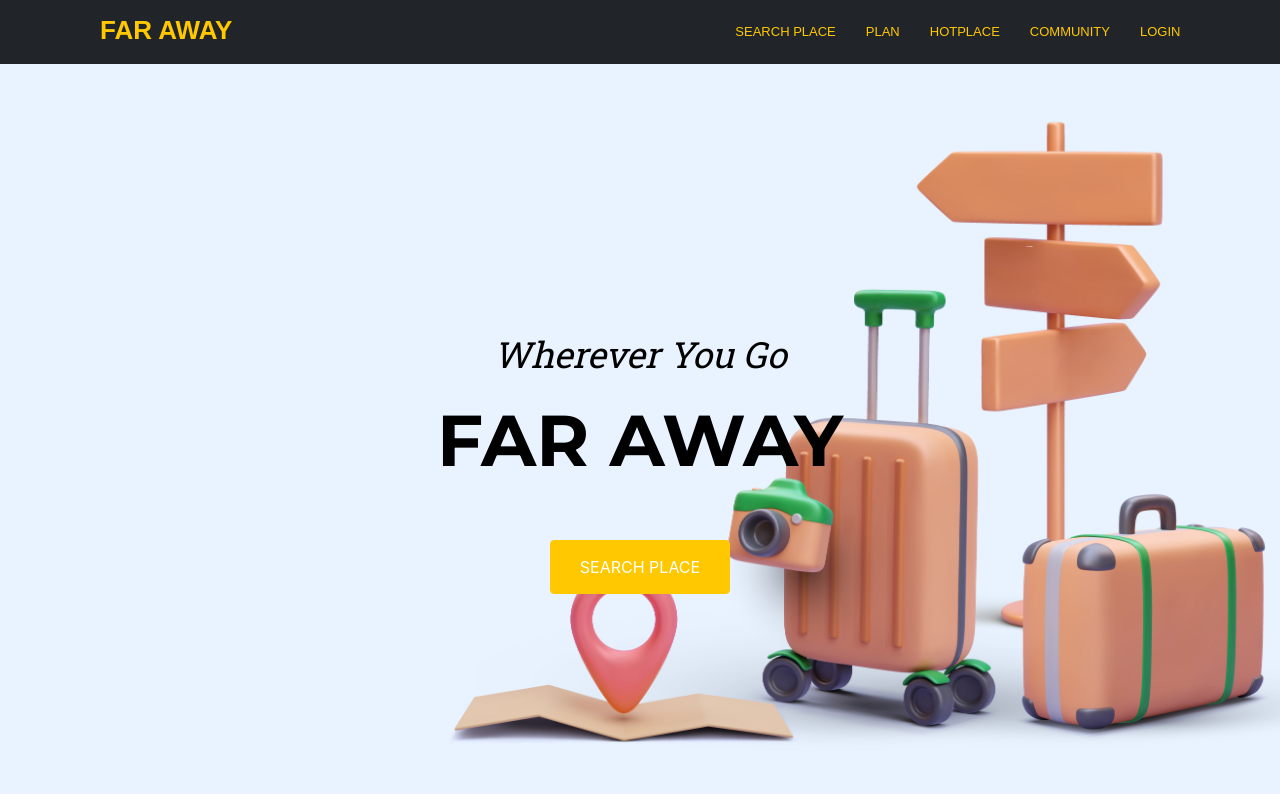
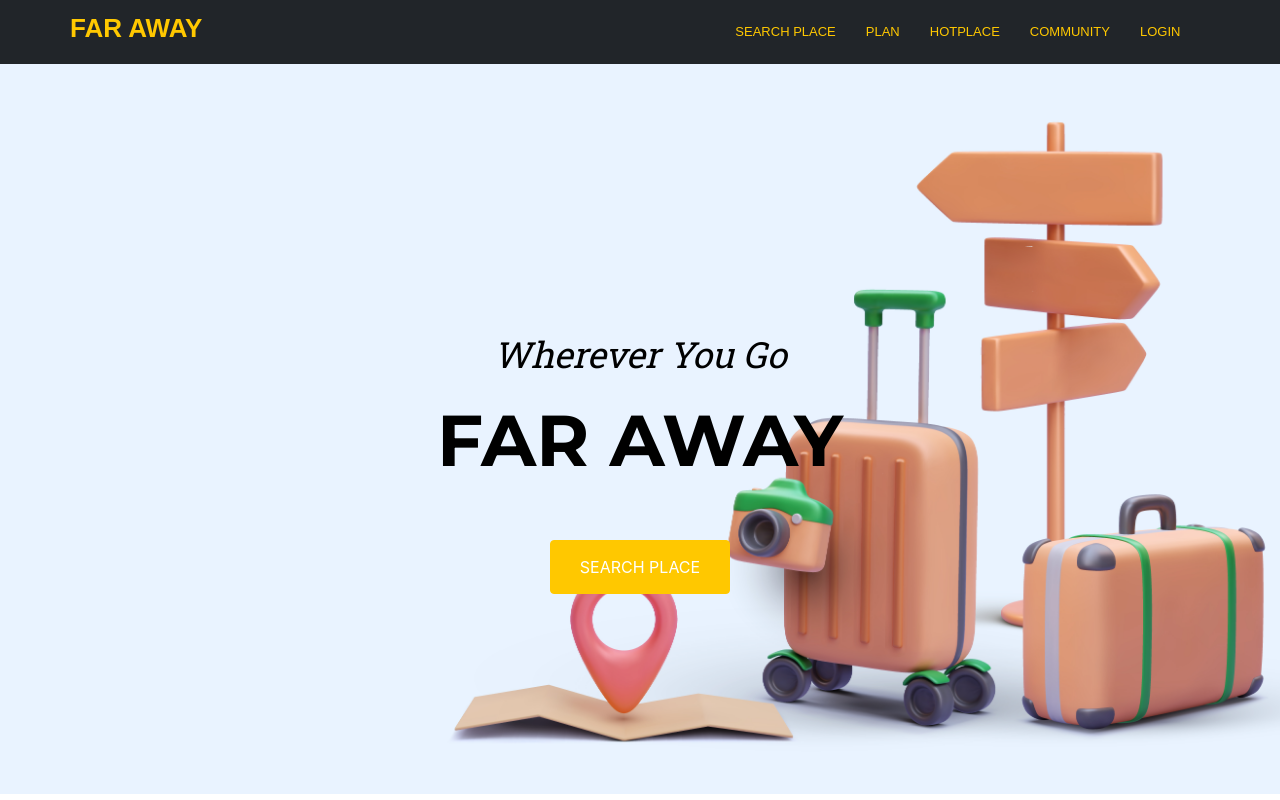
Before and after one commit to SSAFY-FarAway/faraway-client, a Vue app: page /index in a window 1280 px wide. Shown: the top 800 px of the page. Built offline with nearby package versions, Linux system fonts and the light colour scheme; what vue-cookies would draw is missing.

Commit message:
fix : padding 수정

```diff
--- a/src/components/common/navigation/TheNavbar.vue
+++ b/src/components/common/navigation/TheNavbar.vue
@@ -2,7 +2,7 @@
   <header id="nav-container" class="fixed-top">
     <div class="container">
       <nav id="navbar" class="navbar">
-        <div class="logo">
+        <div class="logo p-0">
           <h1>
             <router-link to="/"><span>FAR AWAY</span></router-link>
           </h1>
```
